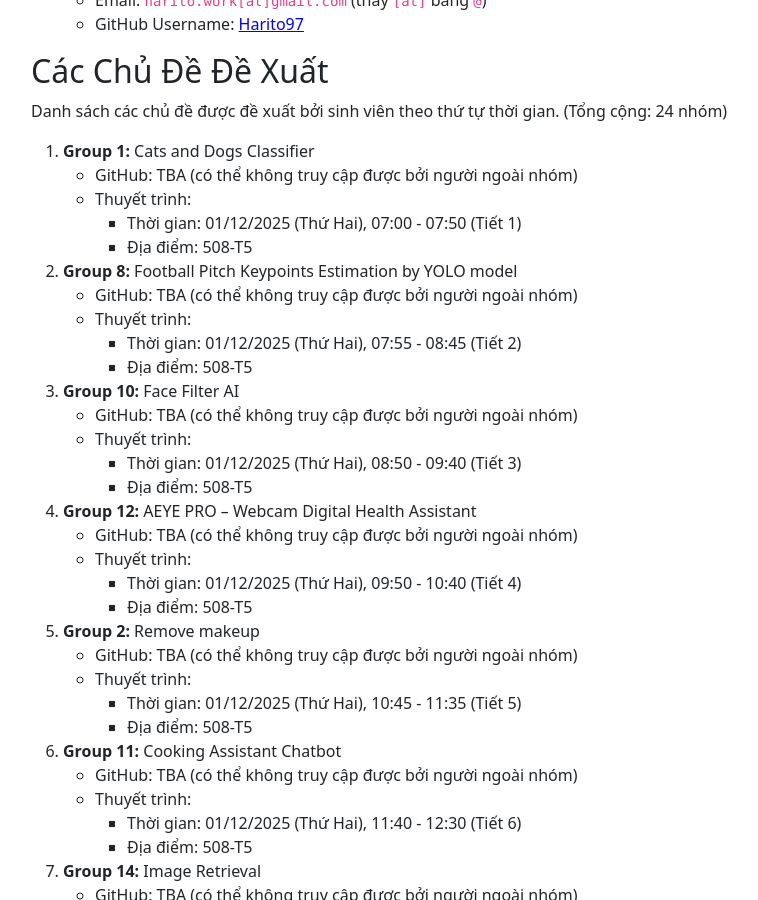
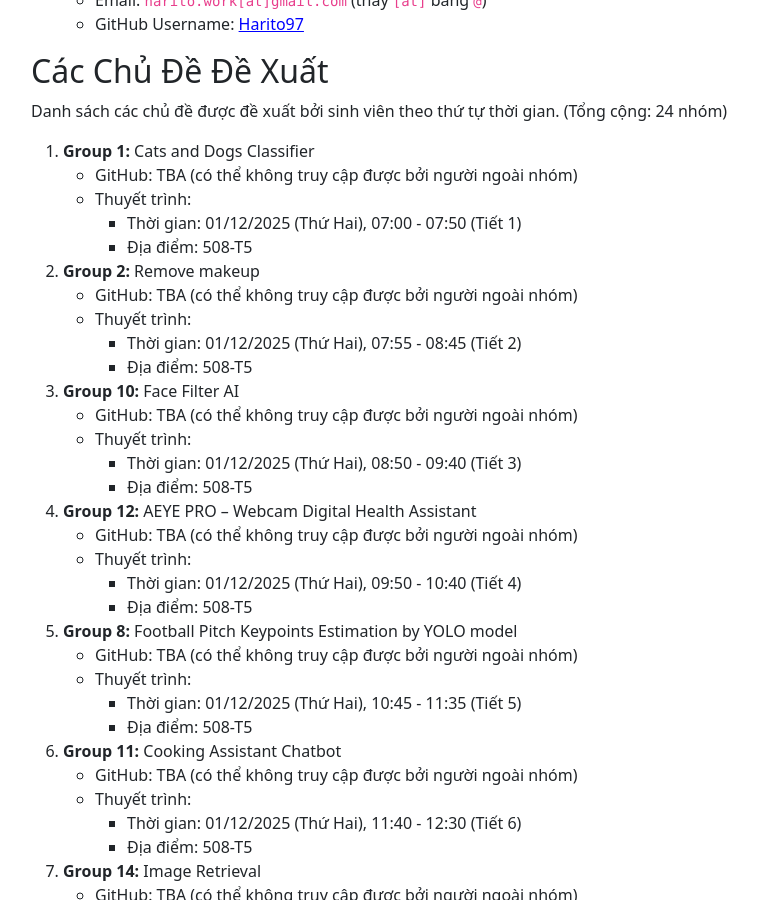
Before and after one commit to hoanganhduc/hoanganhduc.github.io, a Jekyll site: the page built from teaching/VNU-HUS/2025/winter/MAT3508/mini-projects.md, in a window 1280 px wide and 900 px high, scrolled down 498 px. Shown: the whole window, without its empty margins (54-812 px from the left). Built offline with Jekyll 4.4.1, drawn with Linux system fonts in a browser that asks for light colours; nearby versions of some CDN libraries; a style sheet for code colours, icons or effects is not loaded; part of the change alters nothing that is shown; some of the changed text lies outside the part shown.

Commit message:
Updated @ 2025-11-29  09:07:04 KST

```diff
--- a/teaching/VNU-HUS/2025/winter/MAT3508/mini-projects.md
+++ b/teaching/VNU-HUS/2025/winter/MAT3508/mini-projects.md
@@ -1,7 +1,7 @@
 ---
 layout: default
 title: "VNU-HUS MAT3508 - Bài tập nhóm"
-last_modified_at: 2025-11-10
+last_modified_at: 2025-11-29
 lang: "vi"
 katex: true
 ---
@@ -34,7 +34,7 @@ Danh sách các chủ đề được đề xuất bởi sinh viên theo thứ t
     * Thuyết trình:
       * Thời gian: 01/12/2025 (Thứ Hai), 07:00 - 07:50 (Tiết 1)
       * Địa điểm: 508-T5
-2.  **Group 8:** Football Pitch Keypoints Estimation by YOLO model
+2.  **Group 2:** Remove makeup
     * GitHub: TBA (có thể không truy cập được bởi người ngoài nhóm)
     * Thuyết trình:
       * Thời gian: 01/12/2025 (Thứ Hai), 07:55 - 08:45 (Tiết 2)
@@ -49,7 +49,7 @@ Danh sách các chủ đề được đề xuất bởi sinh viên theo thứ t
     * Thuyết trình:
       * Thời gian: 01/12/2025 (Thứ Hai), 09:50 - 10:40 (Tiết 4)
       * Địa điểm: 508-T5
-5.  **Group 2:** Remove makeup
+5.  **Group 8:** Football Pitch Keypoints Estimation by YOLO model
     * GitHub: TBA (có thể không truy cập được bởi người ngoài nhóm)
     * Thuyết trình:
       * Thời gian: 01/12/2025 (Thứ Hai), 10:45 - 11:35 (Tiết 5)
```
Also changed, not shown: 1 other file.
